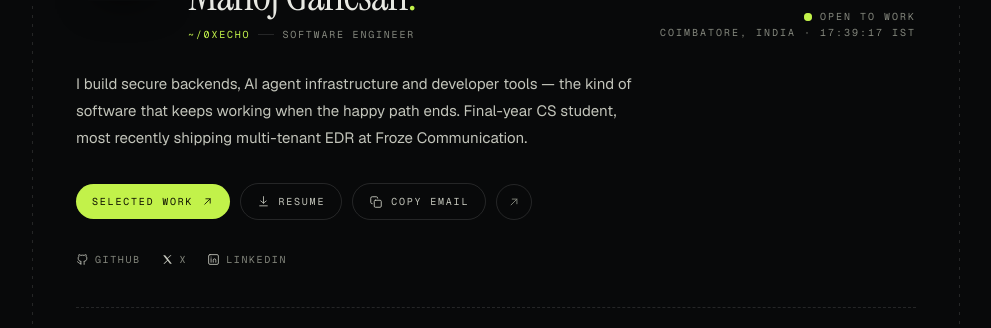
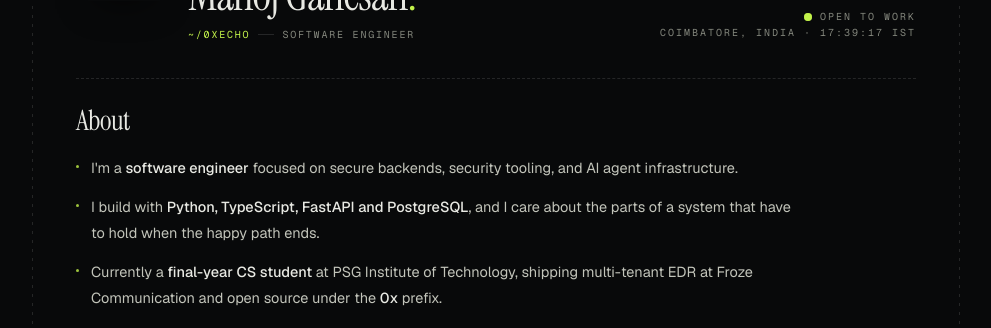
Before and after one commit to MANOJ-80/0xPortfolio_v2, a Next.js app: page / in a window 1280 px wide. Shown: the part 444-772 px from the top of the page, without its empty margins (144-1135 px from the left). Built offline with nearby package versions, Linux system fonts and the light colour scheme; no server answers.

Commit message:
Add scannable About section under hero identity

```diff
--- a/src/components/hero.tsx
+++ b/src/components/hero.tsx
@@ -1,6 +1,6 @@
 import Image from "next/image";
 import Link from "next/link";
-import { site } from "@/data/site";
+import { homeAbout, site } from "@/data/site";
 import { Contributions } from "./contributions";
 import { CopyEmail } from "./copy-email";
 import { HeroBanner } from "./hero-banner";
@@ -65,14 +65,36 @@ export function Hero() {
         </span>
       </div>
 
-      <p
-        className="rise mt-7 max-w-[56ch] text-[15px] leading-[1.8] text-soft"
+      <div
+        className="rise mt-9 border-t border-dashed border-line pt-7"
         style={{ animationDelay: "120ms" }}
       >
-        I build secure backends, AI agent infrastructure and developer tools — the
-        kind of software that keeps working when the happy path ends. Final-year CS
-        student, most recently shipping multi-tenant EDR at Froze Communication.
-      </p>
+        <h2 className="font-serif text-[1.75rem] leading-none tracking-[-0.02em]">
+          About
+        </h2>
+
+        <ul className="mt-5 flex max-w-[68ch] flex-col gap-3.5">
+          {homeAbout.map((point, i) => (
+            <li
+              key={i}
+              className="flex gap-3 text-[14.5px] leading-[1.75] text-soft"
+            >
+              <span className="mt-[10px] size-[3px] shrink-0 rounded-full bg-accent/80" />
+              <span>
+                {point.parts.map((part, j) =>
+                  part.strong ? (
+                    <strong key={j} className="font-medium text-fg">
+                      {part.text}
+                    </strong>
+                  ) : (
+                    <span key={j}>{part.text}</span>
+                  ),
+                )}
+              </span>
+            </li>
+          ))}
+        </ul>
+      </div>
 
       <div
         className="rise mt-8 flex flex-wrap items-center gap-2.5"
--- a/src/data/site.ts
+++ b/src/data/site.ts
@@ -34,6 +34,39 @@ export const about = {
     "I treat engineering the way I treat most things: as a series of experiments. Some work, some don't, all of them teach. What I care about is building with intent, understanding the system beneath the abstraction, and turning rough ideas into software that holds up.",
 };
 
+/** Short, scannable intro used under the hero identity block. */
+export const homeAbout: { parts: { text: string; strong?: boolean }[] }[] = [
+  {
+    parts: [
+      { text: "I'm a " },
+      { text: "software engineer", strong: true },
+      {
+        text: " focused on secure backends, security tooling, and AI agent infrastructure.",
+      },
+    ],
+  },
+  {
+    parts: [
+      { text: "I build with " },
+      { text: "Python, TypeScript, FastAPI and PostgreSQL", strong: true },
+      {
+        text: ", and I care about the parts of a system that have to hold when the happy path ends.",
+      },
+    ],
+  },
+  {
+    parts: [
+      { text: "Currently a " },
+      { text: "final-year CS student", strong: true },
+      {
+        text: " at PSG Institute of Technology, shipping multi-tenant EDR at Froze Communication and open source under the ",
+      },
+      { text: "0x", strong: true },
+      { text: " prefix." },
+    ],
+  },
+];
+
 export const education = {
   school: "PSG Institute of Technology and Applied Research",
   place: "Coimbatore, India",
```
